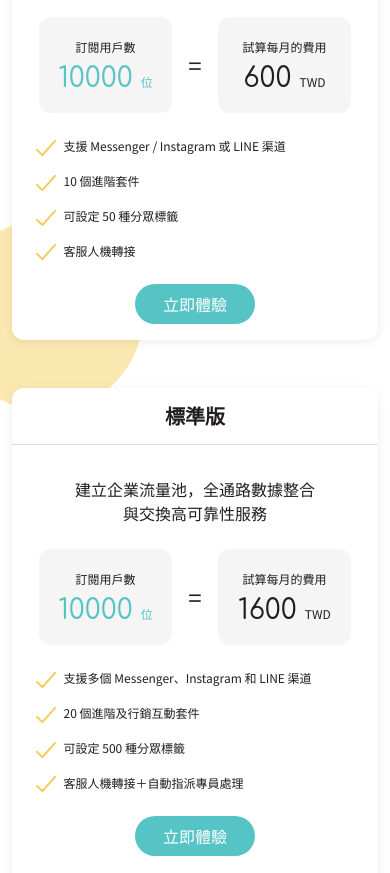
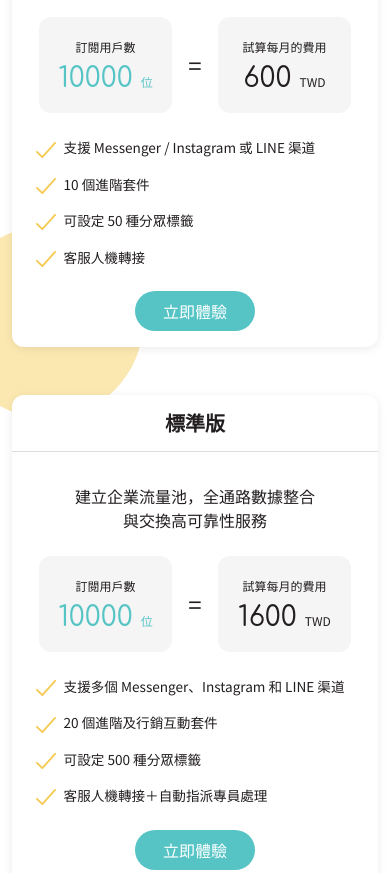
Before and after one commit to pantomimeg/task-chatTalker, a plain HTML site: page plans.html in a window 390 px wide. Shown: the part 1080-1953 px from the top of the page. Drawn offline with Linux system fonts and the light colour scheme; a web font is replaced by a local one.

Commit message:
文字調整

```diff
--- a/scss/_plans.scss
+++ b/scss/_plans.scss
@@ -103,7 +103,7 @@
       }
       .card-text{
         p{
-          font-size: .75rem;
+          font-size: .85rem;
         }
       }
     }
```
Also changed, not shown: css/all.css.
